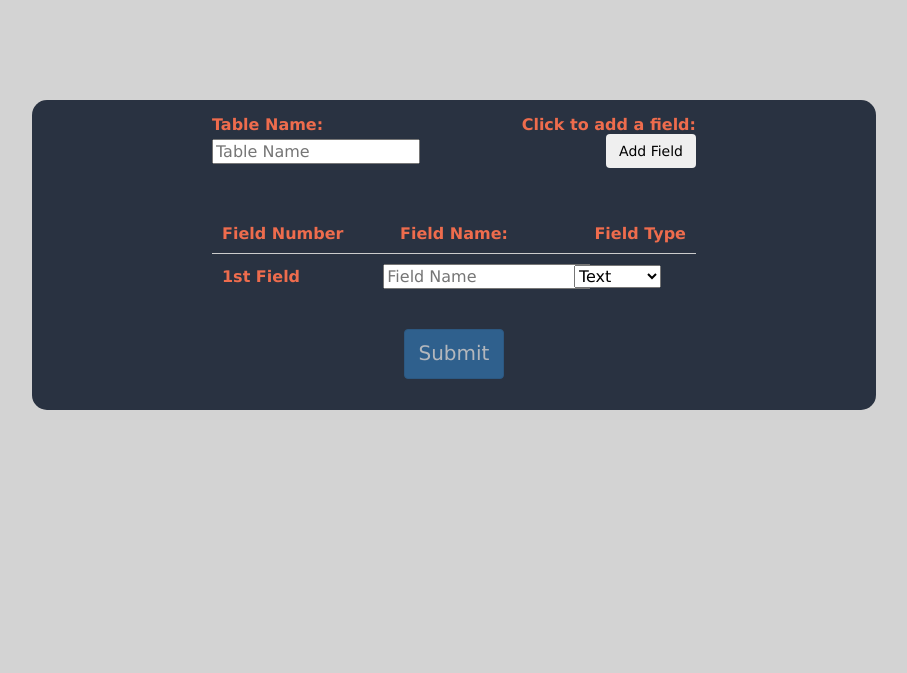
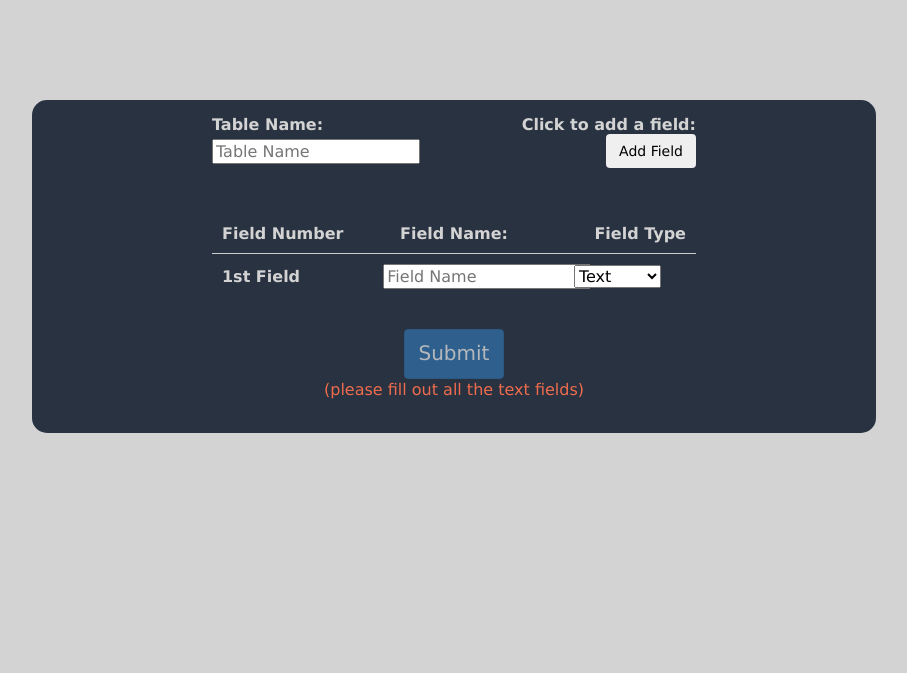
Before and after one commit to AlexJButton/OmniTracker, a Flask app: page /OmniMake in a window 1280 px wide. Shown: the part 56-729 px from the top of the page, without its empty margins (186-1093 px from the left). Run offline with Flask 3, Linux system fonts and the light colour scheme; a user stored in the database is signed in; some libraries are stand-ins or nearby versions.

Commit message:
Styling changes and some OmniEdit backend
- Added warning message to explain why submit button is disabled.
- Changed the text color from orange to white for most places.
- Added backend to OmniEdit to pull all the data from the table when submitted. (no effect on DB table yet)

```diff
--- a/website/templates/OmniMake.html
+++ b/website/templates/OmniMake.html
@@ -21,7 +21,7 @@
 				background-color: #293241 ;
 				padding: 15px;
 				border-radius: 15px;
-				color: #ee6c4d;
+				color: #D3D3D3;
 			}
 			.navbar {
 				background-color: #3d5a80;
@@ -70,7 +70,7 @@
 				border-bottom: none;
 			}
 			.left {
-				color: #ee6c4d;
+				color: #D3D3D3;
 				text-align: left;
 				padding: 10px;
 				border-top: 1px solid #ccc;
@@ -148,8 +148,8 @@
 					<table>
 						<thead>
 							<tr>
-								<th style="text-align: left; color: #ee6c4d;">Table Name:</th>
-								<th style="text-align: right; color: #ee6c4d;">Click to add a field:</th>
+								<th style="text-align: left; color: #D3D3D3;">Table Name:</th>
+								<th style="text-align: right; color: #D3D3D3;">Click to add a field:</th>
 							</tr>
 						</thead>
 						<tbody>
@@ -170,8 +170,8 @@
 						<thead>
 							<tr>
 								<th class="left">Field Number</th>
-								<th class="middle" style="color: #ee6c4d;">Field Name:</th>
-								<th class="right" style="color: #ee6c4d;">Field Type</th>
+								<th class="middle" style="color: #D3D3D3;">Field Name:</th>
+								<th class="right" style="color: #D3D3D3;">Field Type</th>
 							</tr>
 						</thead>
 						<tbody>
@@ -199,6 +199,7 @@
 
 				<div class="text-center">
 					<button type="submit" id="submitBtn" class="btn btn-primary submitBtn" disabled>Submit</button>
+					<p id="disableMessage" style="color: #ee6c4d;">(please fill out all the text fields)</p>
 				</div>
 			</form>
 		</div>
@@ -220,9 +221,11 @@
 
 				if (filled) {
 					document.getElementById("submitBtn").removeAttribute("disabled");
+					document.getElementById("disableMessage").innerHTML = "<br>";
 				}
 				else {
 					document.getElementById("submitBtn").setAttribute("disabled", true);
+					document.getElementById("disableMessage").textContent = "(please fill out all the text fields)";
 				}
 			}
 
--- a/website/views.py
+++ b/website/views.py
@@ -66,10 +66,27 @@ def edit(tracker):
 @login_required
 def edit2(tracker):
 
-    numRows = request.form.get("rowCount")
+    # Getting the column names of the table
+    engine = db.engine
+    inspector = inspect(engine)
+    tableName = f"{current_user.id}_{tracker}"
+    with engine.connect() as connection:
+        tableCols = [dict["name"] for dict in inspector.get_columns(tableName) if not dict["name"] == "id"]
+
+    # Getting the number of rows in the saved table from the hidden input field
+    numRows = int(request.form.get("rowCount"))
+
+    # Getting the rows of data from the table
+    tableData = []
+    tableID = []
+    for i in range(1, numRows+1):
+        tableData.append([request.form.get(col+str(i)) for col in tableCols])
+        tableID.append([col + str(i) for col in tableCols])
+    print(tableData)
+    print(tableID)
 
 
-    return "Success " + tracker + ", numRows: " + numRows
+    return "Testing"
 
 
 @views.route("/OmniMake", methods=["GET", "POST"])
```
Also changed, not shown: website/templates/OmniEdit.html (+12 -6 lines), website/templates/OmniView.html (+6 -6 lines).
